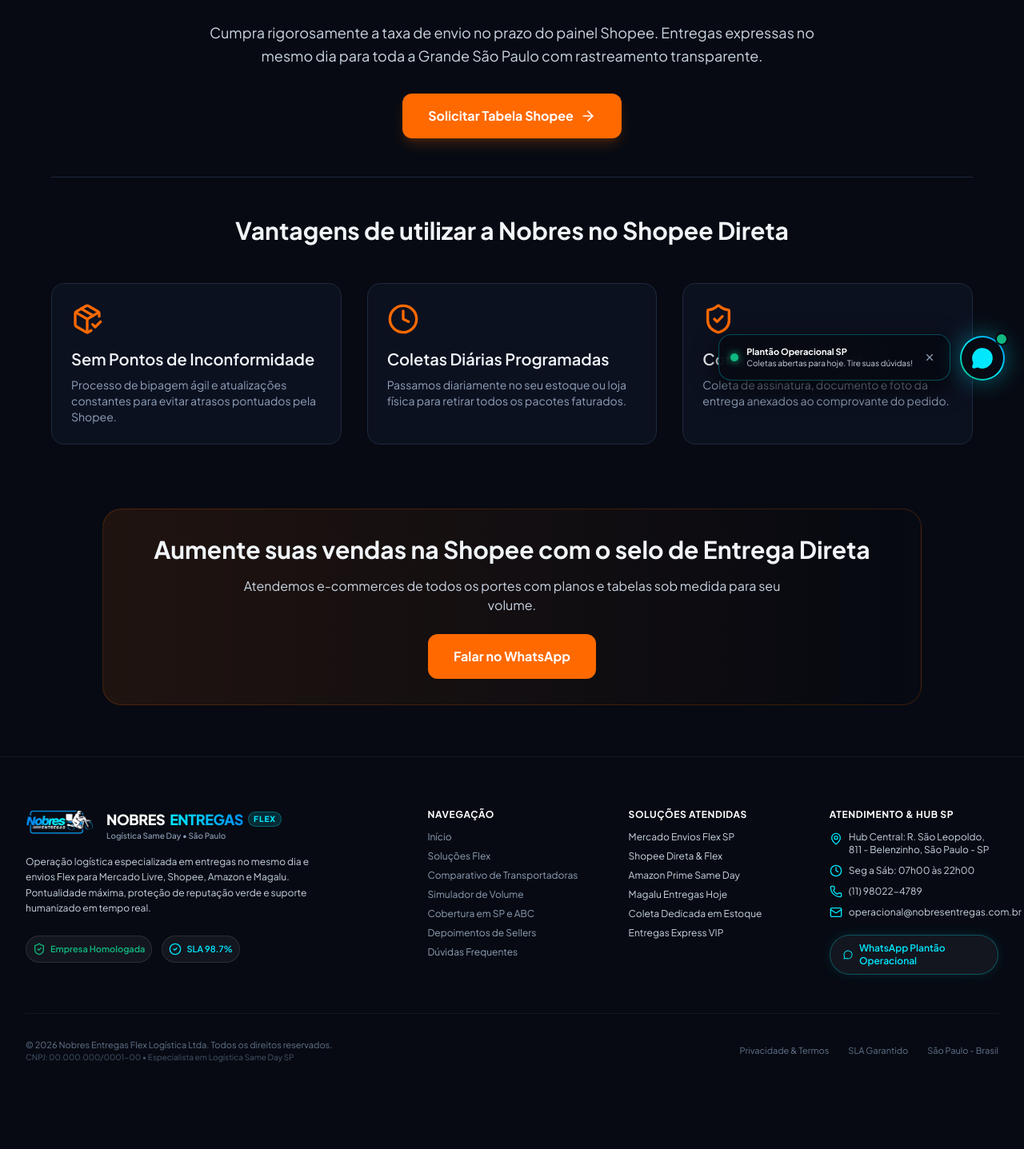
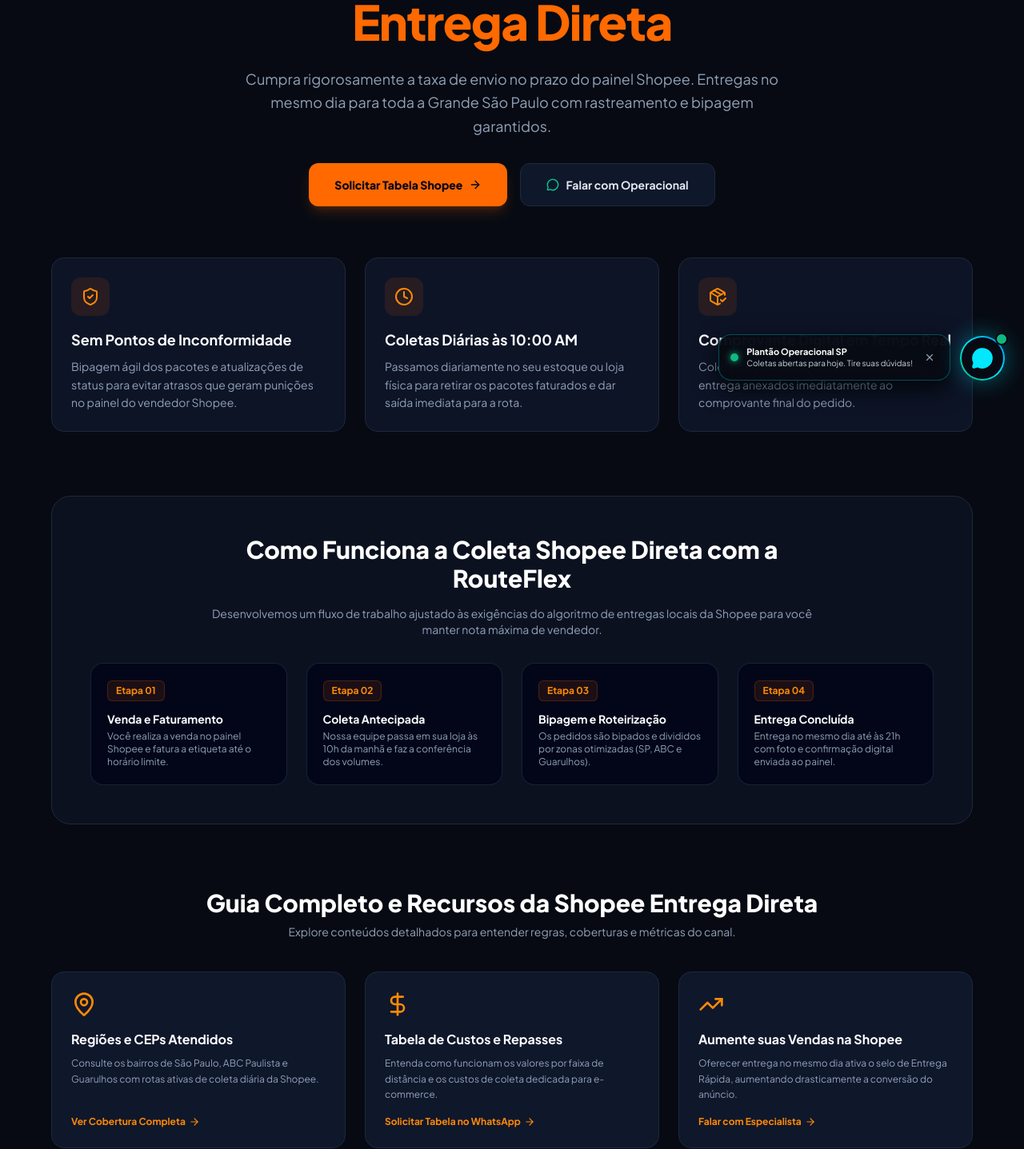
Before and after one commit to LucasApostolo/nobres, a React (Vite) app: page /shopee-entrega-direta in a window 1280 px wide. Shown: the part 300-1737 px from the top of the page at 80% size. Before the commit the page ends 1677 px from the top, so only its background shows below. Built offline with nearby package versions, Linux system fonts and the light colour scheme.

Commit message:
Update ShopeeDireta.tsx

```diff
--- a/src/pages/ShopeeDireta.tsx
+++ b/src/pages/ShopeeDireta.tsx
@@ -1,79 +1,241 @@
-import React from 'react';
-import { Zap, ShieldCheck, Clock, MapPin, ArrowRight, PackageCheck } from 'lucide-react';
+import React, { useState, useEffect } from 'react';
+import { Link } from 'react-router-dom';
+import {
+  Zap,
+  CheckCircle2,
+  Clock,
+  ShieldCheck,
+  MessageCircle,
+  ArrowRight,
+  TrendingUp,
+  MapPin,
+  DollarSign,
+  HelpCircle,
+  PackageCheck
+} from 'lucide-react';
 
 export const ShopeeDireta: React.FC = () => {
-  const whatsappUrl = "https://wa.me/5511964402156?text=Ol%C3%A1!%20Vim%20pelo%20site%20e%20gostaria%20de%20cota%C3%A7%C3%A3o%20para%20minha%20opera%C3%A7%C3%A3o%20Shopee%20Entrega%20Direta.";
+  const [activeTab, setActiveTab] = useState<'vendedores' | 'operacao'>('vendedores');
+
+  useEffect(() => {
+    document.title = "Shopee Entrega Direta SP | Coletas e Entregas Same Day - RouteFlex";
+  }, []);
+
+  const handleWhatsAppRedirect = (assunto?: string) => {
+    const text = assunto
+      ? `Olá! Gostaria de saber mais sobre a coleta da RouteFlex para Shopee Entrega Direta: ${assunto}`
+      : `Olá! Preciso de uma cotação para coletas diárias da Shopee Entrega Direta em SP.`;
+    window.open(`https://wa.me/5511964402156?text=${encodeURIComponent(text)}`, '_blank');
+  };
 
   return (
-    <main className="min-h-screen bg-[#070A12] text-slate-100 pt-24 pb-16 px-4 sm:px-6 lg:px-8">
+    <div className="bg-[#070A12] text-slate-100 min-h-screen pt-28 pb-20 px-4 sm:px-6 lg:px-8">
+      <div className="max-w-6xl mx-auto">
+
+        {/* Navigation Breadcrumb */}
+        <div className="mb-8 flex items-center gap-2 text-xs text-slate-400">
+          <Link to="/" className="hover:text-[#00e7fe] transition-colors">
+            Início
+          </Link>
+          <span>/</span>
+          <span className="text-slate-200">Shopee Entrega Direta</span>
+        </div>
+
         {/* Hero Section */}
-      <section className="max-w-6xl mx-auto text-center py-12">
-        <div className="inline-flex items-center gap-2 px-4 py-2 rounded-full bg-orange-500/10 border border-orange-500/20 text-orange-400 text-sm font-medium mb-6">
+        <div className="text-center max-w-4xl mx-auto mb-16">
+          <div className="inline-flex items-center gap-2 px-3.5 py-1.5 rounded-full bg-orange-500/10 border border-orange-500/30 text-orange-400 text-xs font-semibold mb-6">
             <Zap className="w-4 h-4" /> Soluções para Shopee Entrega Direta em SP
           </div>
-        <h1 className="text-3xl sm:text-5xl font-extrabold tracking-tight text-white mb-6">
-          Logística Rápida e Eficiente para <span className="text-orange-500">Shopee Entrega Direta</span>
+          <h1 className="text-3xl sm:text-5xl lg:text-6xl font-extrabold text-white tracking-tight leading-tight">
+            Logística Rápida para <span className="text-orange-500">Shopee Entrega Direta</span>
           </h1>
-        <p className="text-lg text-slate-300 max-w-3xl mx-auto mb-8 leading-relaxed">
-          Cumpra rigorosamente a taxa de envio no prazo do painel Shopee. Entregas expressas no mesmo dia para toda a Grande São Paulo com rastreamento transparente.
+          <p className="mt-5 text-slate-400 text-sm sm:text-base lg:text-lg max-w-2xl mx-auto leading-relaxed">
+            Cumpra rigorosamente a taxa de envio no prazo do painel Shopee. Entregas no mesmo dia para toda a Grande São Paulo com rastreamento e bipagem garantidos.
           </p>
-        <div className="flex flex-col sm:flex-row gap-4 justify-center">
-          <a
-            href={whatsappUrl}
-            target="_blank"
-            rel="noopener noreferrer"
-            className="inline-flex items-center justify-center px-8 py-4 rounded-xl font-bold bg-orange-500 hover:bg-orange-400 text-white transition-all transform hover:scale-105 shadow-lg shadow-orange-500/20"
+
+          <div className="mt-8 flex flex-col sm:flex-row gap-4 justify-center">
+            <button
+              onClick={() => handleWhatsAppRedirect('Solicitar Tabela e Coleta Shopee')}
+              className="px-8 py-4 bg-orange-500 text-slate-950 font-extrabold text-sm rounded-xl hover:bg-orange-400 transition-all shadow-lg shadow-orange-500/20 flex items-center justify-center gap-2"
             >
-            Solicitar Tabela Shopee <ArrowRight className="ml-2 w-5 h-5" />
-          </a>
+              Solicitar Tabela Shopee <ArrowRight className="w-4 h-4" />
+            </button>
+            <button
+              onClick={() => handleWhatsAppRedirect('Dúvidas de Coleta')}
+              className="px-8 py-4 bg-slate-900 border border-slate-800 text-slate-200 font-bold text-sm rounded-xl hover:bg-slate-800 transition-all flex items-center justify-center gap-2"
+            >
+              <MessageCircle className="w-4 h-4 text-emerald-400" /> Falar com Operacional
+            </button>
           </div>
-      </section>
+        </div>
 
-      {/* Recursos de Destaque */}
-      <section className="max-w-6xl mx-auto py-12 border-t border-slate-800">
-        <h2 className="text-2xl sm:text-3xl font-bold text-center mb-12">
-          Vantagens de utilizar a Nobres no Shopee Direta
-        </h2>
-        <div className="grid grid-cols-1 md:grid-cols-3 gap-8">
-          <div className="p-6 rounded-2xl bg-slate-900/60 border border-slate-800">
-            <PackageCheck className="w-10 h-10 text-orange-500 mb-4" />
-            <h3 className="text-xl font-semibold mb-2">Sem Pontos de Inconformidade</h3>
-            <p className="text-slate-400 text-sm">
-              Processo de bipagem ágil e atualizações constantes para evitar atrasos pontuados pela Shopee.
+        {/* Destaques / Vantagens da Operação RouteFlex */}
+        <div className="grid grid-cols-1 md:grid-cols-3 gap-6 mb-20">
+          <div className="bg-slate-900/80 border border-slate-800 rounded-2xl p-6 relative overflow-hidden group hover:border-orange-500/40 transition-all">
+            <div className="w-12 h-12 bg-orange-500/10 rounded-xl flex items-center justify-center mb-4 text-orange-400">
+              <ShieldCheck className="w-6 h-6" />
+            </div>
+            <h3 className="text-lg font-bold text-white mb-2">Sem Pontos de Inconformidade</h3>
+            <p className="text-slate-400 text-xs sm:text-sm leading-relaxed">
+              Bipagem ágil dos pacotes e atualizações de status para evitar atrasos que geram punições no painel do vendedor Shopee.
             </p>
           </div>
-          <div className="p-6 rounded-2xl bg-slate-900/60 border border-slate-800">
-            <Clock className="w-10 h-10 text-orange-500 mb-4" />
-            <h3 className="text-xl font-semibold mb-2">Coletas Diárias Programadas</h3>
-            <p className="text-slate-400 text-sm">
-              Passamos diariamente no seu estoque ou loja física para retirar todos os pacotes faturados.
+
+          <div className="bg-slate-900/80 border border-slate-800 rounded-2xl p-6 relative overflow-hidden group hover:border-orange-500/40 transition-all">
+            <div className="w-12 h-12 bg-orange-500/10 rounded-xl flex items-center justify-center mb-4 text-orange-400">
+              <Clock className="w-6 h-6" />
+            </div>
+            <h3 className="text-lg font-bold text-white mb-2">Coletas Diárias às 10:00 AM</h3>
+            <p className="text-slate-400 text-xs sm:text-sm leading-relaxed">
+              Passamos diariamente no seu estoque ou loja física para retirar os pacotes faturados e dar saída imediata para a rota.
             </p>
           </div>
-          <div className="p-6 rounded-2xl bg-slate-900/60 border border-slate-800">
-            <ShieldCheck className="w-10 h-10 text-orange-500 mb-4" />
-            <h3 className="text-xl font-semibold mb-2">Comprovante Digital</h3>
-            <p className="text-slate-400 text-sm">
-              Coleta de assinatura, documento e foto da entrega anexados ao comprovante do pedido.
+
+          <div className="bg-slate-900/80 border border-slate-800 rounded-2xl p-6 relative overflow-hidden group hover:border-orange-500/40 transition-all">
+            <div className="w-12 h-12 bg-orange-500/10 rounded-xl flex items-center justify-center mb-4 text-orange-400">
+              <PackageCheck className="w-6 h-6" />
+            </div>
+            <h3 className="text-lg font-bold text-white mb-2">Comprovante Digital em Tempo Real</h3>
+            <p className="text-slate-400 text-xs sm:text-sm leading-relaxed">
+              Coleta de assinatura, documento e foto da entrega anexados imediatamente ao comprovante final do pedido.
             </p>
           </div>
         </div>
-      </section>
 
-      {/* CTA Final */}
-      <section className="max-w-5xl mx-auto mt-8 p-8 rounded-3xl bg-gradient-to-r from-orange-500/10 via-orange-500/5 to-transparent border border-orange-500/20 text-center">
-        <h2 className="text-2xl sm:text-3xl font-bold mb-4">Aumente suas vendas na Shopee com o selo de Entrega Direta</h2>
-        <p className="text-slate-300 mb-6 max-w-2xl mx-auto">
-          Atendemos e-commerces de todos os portes com planos e tabelas sob medida para seu volume.
+        {/* Bloco Explicativo da Operação Shopee */}
+        <div className="bg-slate-900/60 border border-slate-800 rounded-3xl p-8 sm:p-12 mb-20 relative">
+          <div className="max-w-3xl mx-auto text-center">
+            <h2 className="text-2xl sm:text-3xl font-extrabold text-white mb-4">
+              Como Funciona a Coleta Shopee Direta com a RouteFlex
+            </h2>
+            <p className="text-slate-400 text-sm mb-8">
+              Desenvolvemos um fluxo de trabalho ajustado às exigências do algoritmo de entregas locais da Shopee para você manter nota máxima de vendedor.
             </p>
-        <a
-          href={whatsappUrl}
-          target="_blank"
-          rel="noopener noreferrer"
-          className="inline-flex items-center justify-center px-8 py-4 rounded-xl font-bold bg-orange-500 hover:bg-orange-400 text-white transition-all"
+          </div>
+
+          <div className="grid grid-cols-1 sm:grid-cols-2 lg:grid-cols-4 gap-6">
+            <div className="bg-slate-950 border border-slate-800/80 p-5 rounded-2xl">
+              <span className="text-xs font-bold text-orange-400 bg-orange-500/10 border border-orange-500/20 px-2.5 py-1 rounded-md mb-3 inline-block">Etapa 01</span>
+              <h4 className="font-bold text-white text-sm mb-1">Venda e Faturamento</h4>
+              <p className="text-xs text-slate-400">Você realiza a venda no painel Shopee e fatura a etiqueta até o horário limite.</p>
+            </div>
+            <div className="bg-slate-950 border border-slate-800/80 p-5 rounded-2xl">
+              <span className="text-xs font-bold text-orange-400 bg-orange-500/10 border border-orange-500/20 px-2.5 py-1 rounded-md mb-3 inline-block">Etapa 02</span>
+              <h4 className="font-bold text-white text-sm mb-1">Coleta Antecipada</h4>
+              <p className="text-xs text-slate-400">Nossa equipe passa em sua loja às 10h da manhã e faz a conferência dos volumes.</p>
+            </div>
+            <div className="bg-slate-950 border border-slate-800/80 p-5 rounded-2xl">
+              <span className="text-xs font-bold text-orange-400 bg-orange-500/10 border border-orange-500/20 px-2.5 py-1 rounded-md mb-3 inline-block">Etapa 03</span>
+              <h4 className="font-bold text-white text-sm mb-1">Bipagem e Roteirização</h4>
+              <p className="text-xs text-slate-400">Os pedidos são bipados e divididos por zonas otimizadas (SP, ABC e Guarulhos).</p>
+            </div>
+            <div className="bg-slate-950 border border-slate-800/80 p-5 rounded-2xl">
+              <span className="text-xs font-bold text-orange-400 bg-orange-500/10 border border-orange-500/20 px-2.5 py-1 rounded-md mb-3 inline-block">Etapa 04</span>
+              <h4 className="font-bold text-white text-sm mb-1">Entrega Concluída</h4>
+              <p className="text-xs text-slate-400">Entrega no mesmo dia até às 21h com foto e confirmação digital enviada ao painel.</p>
+            </div>
+          </div>
+        </div>
+
+        {/* TOPIC CLUSTER: Seção de Subpáginas e Recursos Relevantes */}
+        <div className="mb-20">
+          <div className="text-center mb-10">
+            <h2 className="text-2xl sm:text-3xl font-extrabold text-white">
+              Guia Completo e Recursos da Shopee Entrega Direta
+            </h2>
+            <p className="text-slate-400 text-xs sm:text-sm mt-2">
+              Explore conteúdos detalhados para entender regras, coberturas e métricas do canal.
+            </p>
+          </div>
+
+          <div className="grid grid-cols-1 sm:grid-cols-2 lg:grid-cols-3 gap-6">
+            {/* Card 1: Regiões Atendidas */}
+            <div className="bg-slate-900 border border-slate-800 rounded-2xl p-6 flex flex-col justify-between hover:border-orange-500/50 transition-all group">
+              <div>
+                <MapPin className="w-8 h-8 text-orange-400 mb-4" />
+                <h3 className="font-bold text-white text-base mb-2 group-hover:text-orange-400 transition-colors">
+                  Regiões e CEPs Atendidos
+                </h3>
+                <p className="text-xs text-slate-400 leading-relaxed mb-4">
+                  Consulte os bairros de São Paulo, ABC Paulista e Guarulhos com rotas ativas de coleta diária da Shopee.
+                </p>
+              </div>
+              <Link
+                to="/mercado-livre-envios-flex/regioes-atendidas"
+                className="text-xs font-bold text-orange-400 flex items-center gap-1 hover:gap-2 transition-all"
               >
-          Falar no WhatsApp
-        </a>
-      </section>
-    </main>
+                Ver Cobertura Completa <ArrowRight className="w-3.5 h-3.5" />
+              </Link>
+            </div>
+
+            {/* Card 2: Quanto Custa */}
+            <div className="bg-slate-900 border border-slate-800 rounded-2xl p-6 flex flex-col justify-between hover:border-orange-500/50 transition-all group">
+              <div>
+                <DollarSign className="w-8 h-8 text-orange-400 mb-4" />
+                <h3 className="font-bold text-white text-base mb-2 group-hover:text-orange-400 transition-colors">
+                  Tabela de Custos e Repasses
+                </h3>
+                <p className="text-xs text-slate-400 leading-relaxed mb-4">
+                  Entenda como funcionam os valores por faixa de distância e os custos de coleta dedicada para e-commerce.
+                </p>
+              </div>
+              <button
+                onClick={() => handleWhatsAppRedirect('Tabela de Custos Shopee')}
+                className="text-xs font-bold text-orange-400 flex items-center gap-1 hover:gap-2 transition-all text-left"
+              >
+                Solicitar Tabela no WhatsApp <ArrowRight className="w-3.5 h-3.5" />
+              </button>
+            </div>
+
+            {/* Card 3: Boas Práticas e Métricas */}
+            <div className="bg-slate-900 border border-slate-800 rounded-2xl p-6 flex flex-col justify-between hover:border-orange-500/50 transition-all group">
+              <div>
+                <TrendingUp className="w-8 h-8 text-orange-400 mb-4" />
+                <h3 className="font-bold text-white text-base mb-2 group-hover:text-orange-400 transition-colors">
+                  Aumente suas Vendas na Shopee
+                </h3>
+                <p className="text-xs text-slate-400 leading-relaxed mb-4">
+                  Oferecer entrega no mesmo dia ativa o selo de Entrega Rápida, aumentando drasticamente a conversão do anúncio.
+                </p>
+              </div>
+              <button
+                onClick={() => handleWhatsAppRedirect('Dicas para vender mais na Shopee')}
+                className="text-xs font-bold text-orange-400 flex items-center gap-1 hover:gap-2 transition-all text-left"
+              >
+                Falar com Especialista <ArrowRight className="w-3.5 h-3.5" />
+              </button>
+            </div>
+          </div>
+        </div>
+
+        {/* Call to Action Final */}
+        <div className="bg-gradient-to-r from-slate-900 via-slate-900 to-slate-950 border border-slate-800 rounded-3xl p-8 sm:p-12 text-center relative overflow-hidden">
+          <div className="absolute top-0 right-0 w-80 h-80 bg-orange-500/10 blur-[100px] pointer-events-none rounded-full" />
+
+          <h3 className="text-2xl sm:text-3xl font-extrabold text-white mb-3">
+            Comece a Entregar Shopee Direta com a RouteFlex
+          </h3>
+          <p className="text-slate-400 text-xs sm:text-sm max-w-xl mx-auto mb-8 leading-relaxed">
+            Coletamos na sua porta às 10h da manhã e garantimos 99,4% de taxa de conclusão de entregas no mesmo dia.
+          </p>
+
+          <div className="flex flex-col sm:flex-row gap-4 justify-center">
+            <button
+              onClick={() => handleWhatsAppRedirect('Agendar Primeira Coleta Shopee')}
+              className="px-8 py-4 bg-orange-500 text-slate-950 font-extrabold text-sm rounded-xl hover:bg-orange-400 transition-all flex items-center justify-center gap-2"
+            >
+              Agendar Primeira Coleta <ArrowRight className="w-4 h-4" />
+            </button>
+            <button
+              onClick={() => handleWhatsAppRedirect('Dúvidas Gerais Shopee')}
+              className="px-8 py-4 bg-slate-950 border border-slate-800 text-white font-bold text-sm rounded-xl hover:bg-slate-900 transition-all flex items-center justify-center gap-2"
+            >
+              <MessageCircle className="w-4 h-4 text-emerald-400" /> WhatsApp Direto
+            </button>
+          </div>
+        </div>
+
+      </div>
+    </div>
   );
 };
```
Lines whose indentation alone changed are shown as unchanged.
